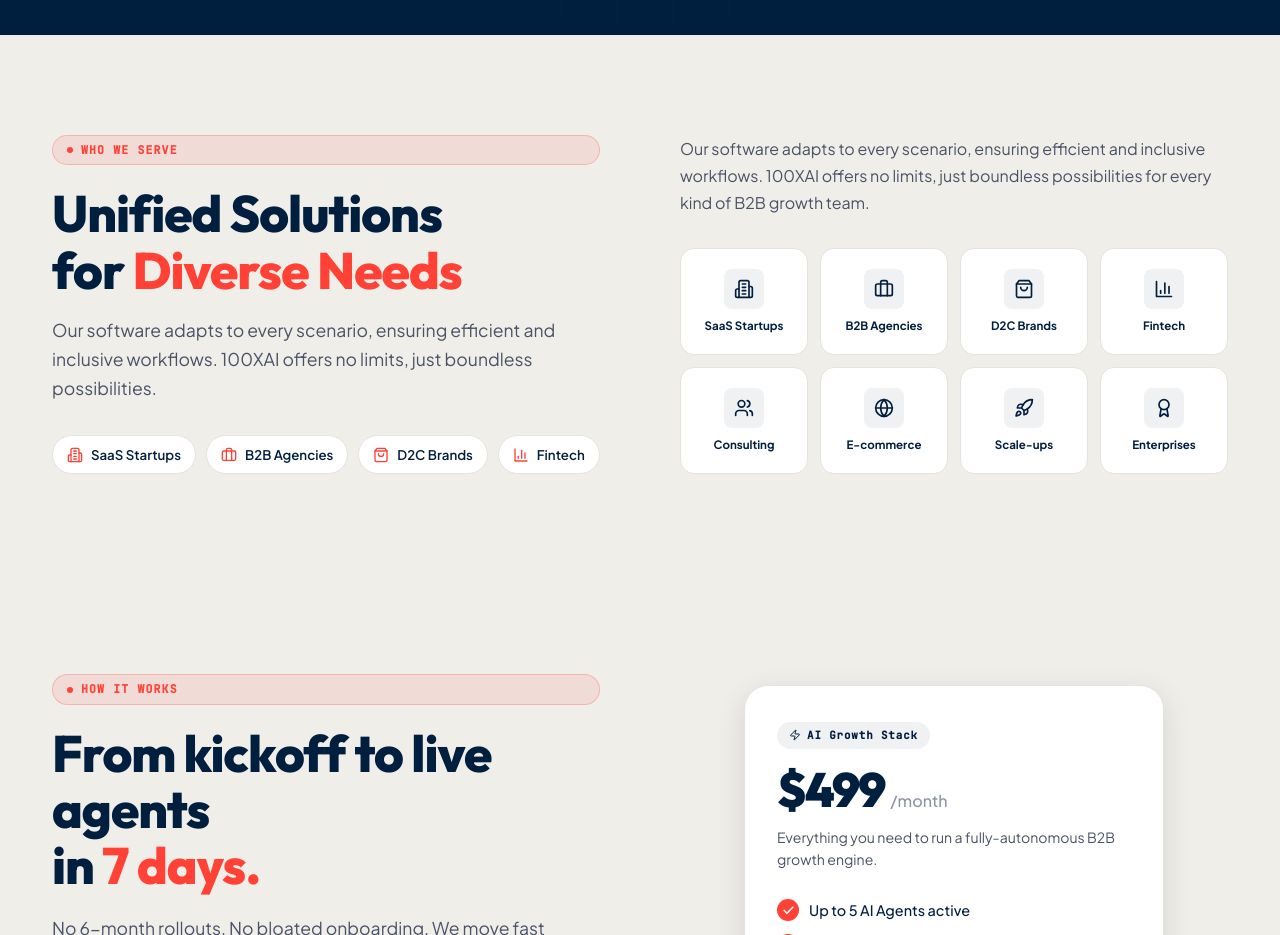
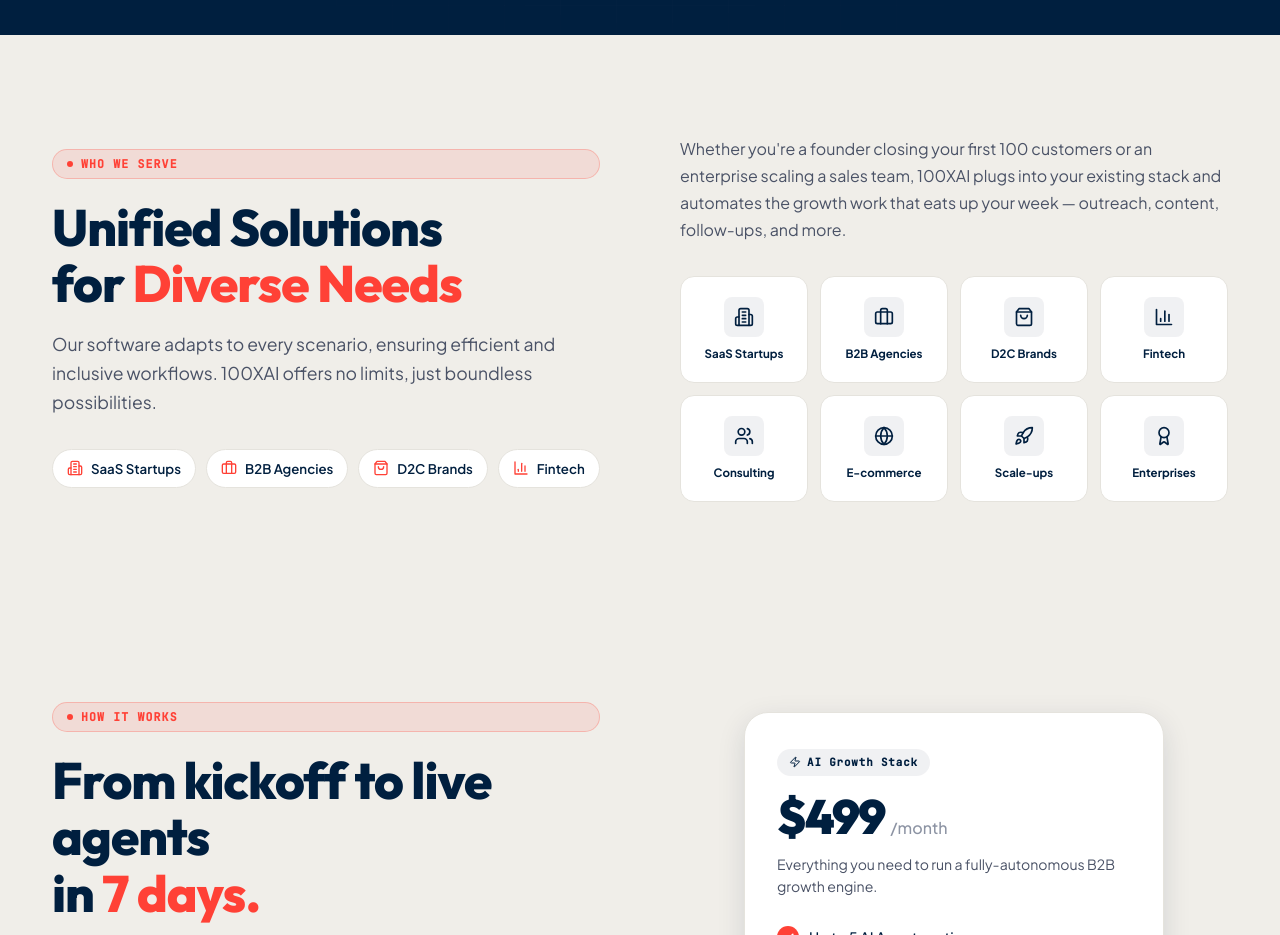
Before and after one commit to revotron8753/100XAI-Merged, a Next.js app: page / in a window 1280 px wide. Shown: the part 3320-4255 px from the top of the page. Built offline with nearby package versions, Linux system fonts and the light colour scheme.

Commit message:
small changes

```diff
--- a/src/sections/Problem.jsx
+++ b/src/sections/Problem.jsx
@@ -57,9 +57,10 @@ export default function Problem() {
           className="problem-right"
         >
           <p className="problem-right-text">
-            Our software adapts to every scenario, ensuring efficient and inclusive
-            workflows. 100XAI offers no limits, just boundless possibilities for
-            every kind of B2B growth team.
+            Whether you're a founder closing your first 100 customers or an
+            enterprise scaling a sales team, 100XAI plugs into your existing
+            stack and automates the growth work that eats up your week — outreach,
+            content, follow-ups, and more.
           </p>
 
           <div className="problem-grid">
```
